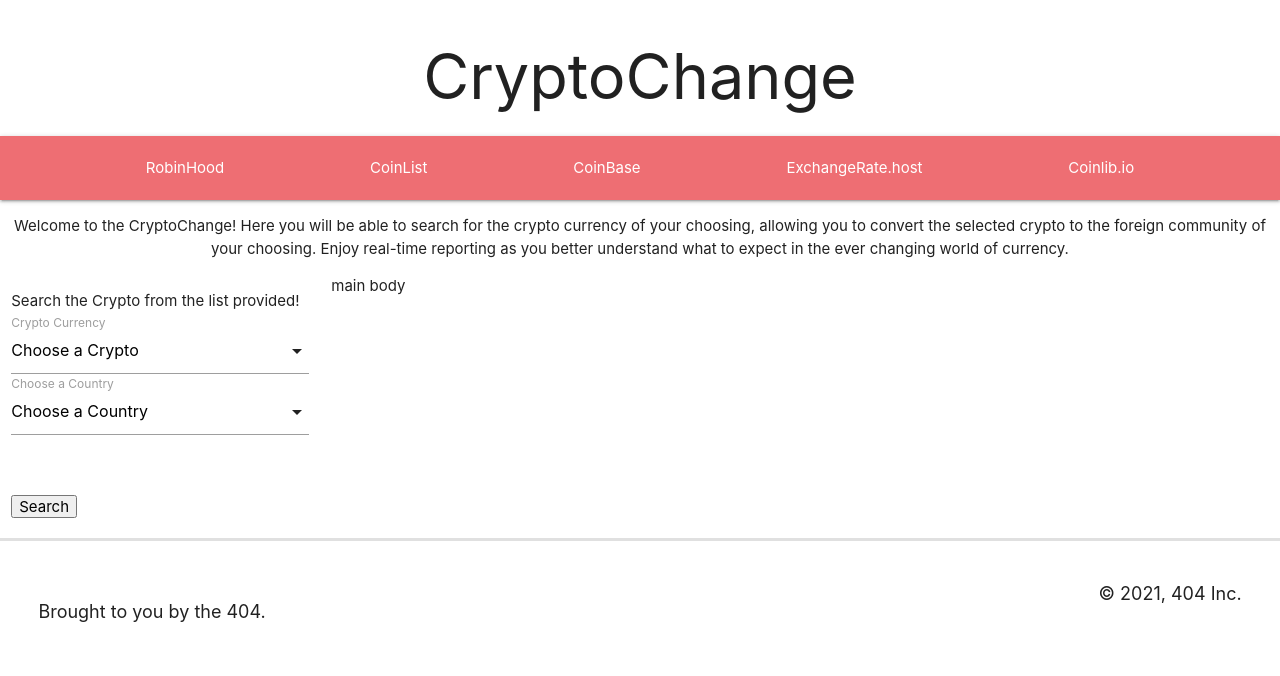
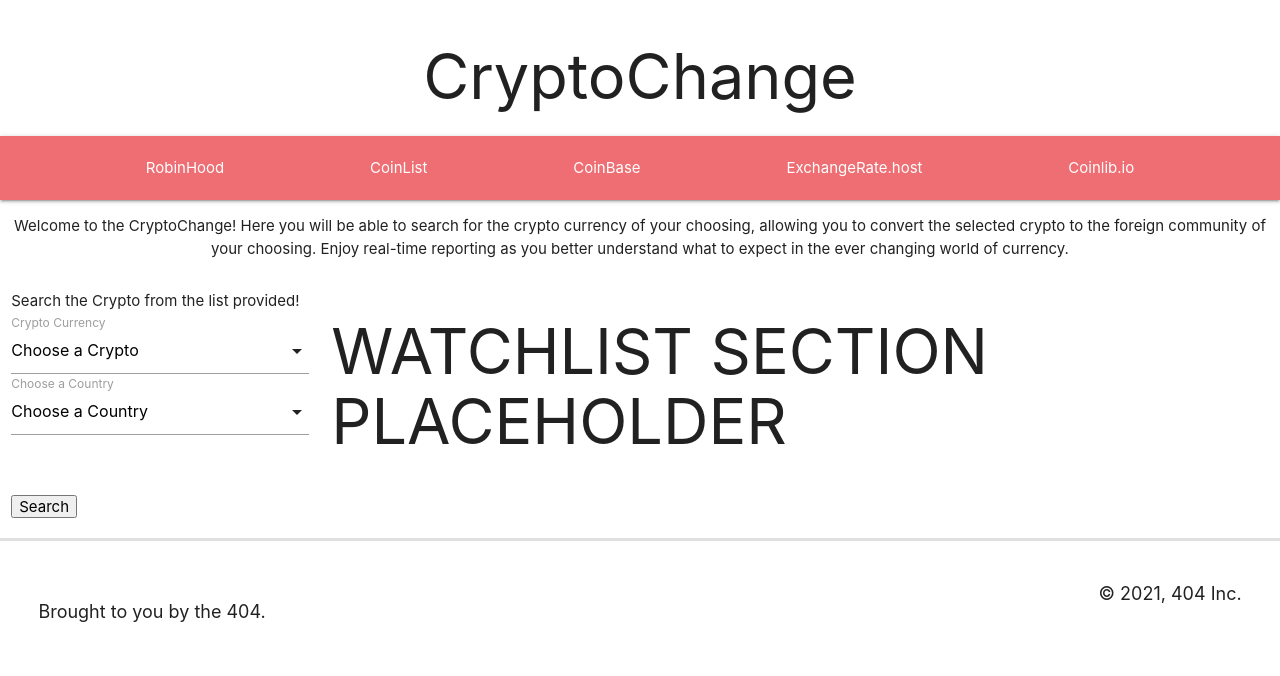
Before and after one commit to AlfonsoCerv7/CryptoChecker-Exchange, a plain HTML site: page index.html in a window 1280 px wide. Drawn offline with nearby package versions, Linux system fonts and the light colour scheme; no server answers; a script that the page names is missing.

Commit message:
pushing all edits for mvp

```diff
--- a/index.html
+++ b/index.html
@@ -66,7 +66,7 @@
             <button id="cryptoSearchButton">Search</button>
         </div>
         <div class="col s9">
-            main body
+            <h1>WATCHLIST SECTION PLACEHOLDER</h1>
         </div>
     </div>
 
```
